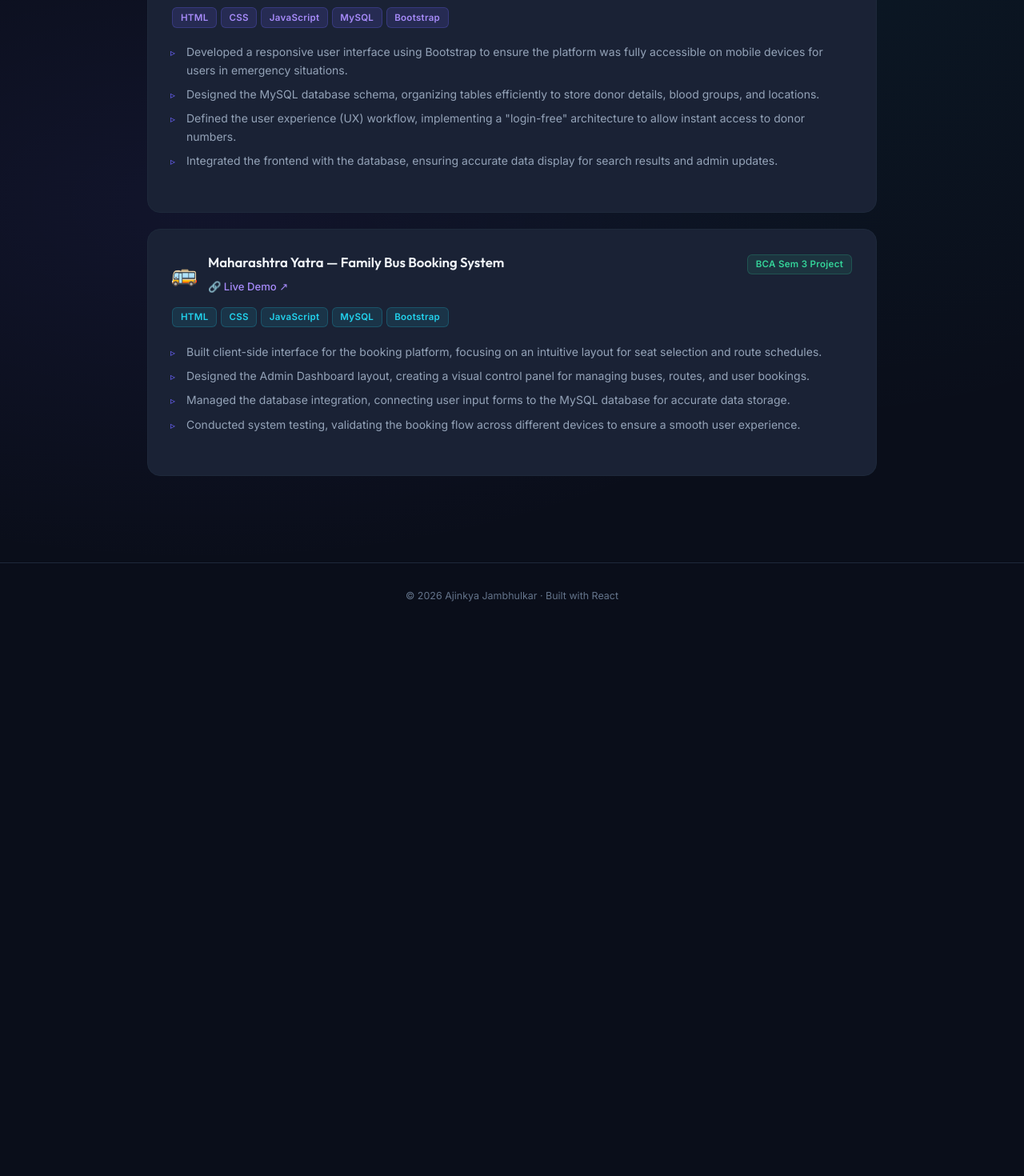
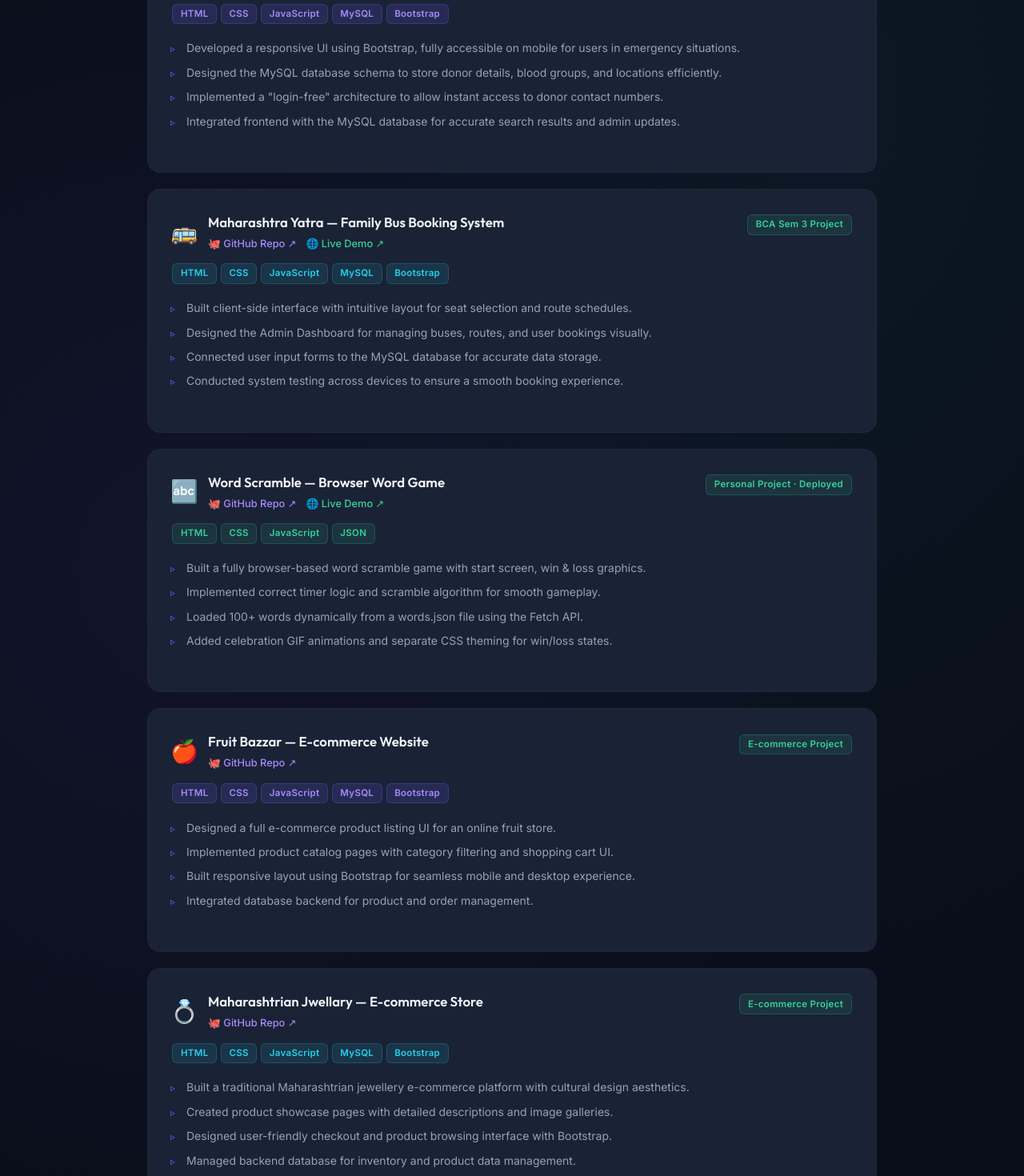
Before and after one commit to ajjuu04/my-resume, a React (Create React App) app: page /Project in a window 1280 px wide. Shown: the part 280-1750 px from the top of the page at 80% size. Before the commit the page ends 1067 px from the top, so only its background shows below. Built offline with nearby package versions, Linux system fonts and the light colour scheme.

Commit message:
Added 3 more projects - Word Scramble, Fruit Bazzar, Maharashtrian Jwellary

```diff
--- a/src/pages/Project.js
+++ b/src/pages/Project.js
@@ -4,60 +4,120 @@ function Project() {
       name: 'Bloodsearch — Blood Search Engine',
       link: 'https://github.com/ajjuu04/BloodSearch',
       linkLabel: 'GitHub Repo',
+      liveLink: null,
       tech: ['HTML', 'CSS', 'JavaScript', 'MySQL', 'Bootstrap'],
       badge: 'BCA Sem 3 Project',
       icon: '🩸',
       color: 'tag-purple',
       points: [
-        'Developed a responsive user interface using Bootstrap to ensure the platform was fully accessible on mobile devices for users in emergency situations.',
-        'Designed the MySQL database schema, organizing tables efficiently to store donor details, blood groups, and locations.',
-        'Defined the user experience (UX) workflow, implementing a "login-free" architecture to allow instant access to donor numbers.',
-        'Integrated the frontend with the database, ensuring accurate data display for search results and admin updates.',
+        'Developed a responsive UI using Bootstrap, fully accessible on mobile for users in emergency situations.',
+        'Designed the MySQL database schema to store donor details, blood groups, and locations efficiently.',
+        'Implemented a "login-free" architecture to allow instant access to donor contact numbers.',
+        'Integrated frontend with the MySQL database for accurate search results and admin updates.',
       ]
     },
     {
       name: 'Maharashtra Yatra — Family Bus Booking System',
-      link: 'https://busbooking.wuaze.com/',
-      linkLabel: 'Live Demo',
+      link: 'https://github.com/ajjuu04/maharashtrayatra',
+      linkLabel: 'GitHub Repo',
+      liveLink: 'https://busbooking.wuaze.com/',
       tech: ['HTML', 'CSS', 'JavaScript', 'MySQL', 'Bootstrap'],
       badge: 'BCA Sem 3 Project',
       icon: '🚌',
       color: 'tag-cyan',
       points: [
-        'Built client-side interface for the booking platform, focusing on an intuitive layout for seat selection and route schedules.',
-        'Designed the Admin Dashboard layout, creating a visual control panel for managing buses, routes, and user bookings.',
-        'Managed the database integration, connecting user input forms to the MySQL database for accurate data storage.',
-        'Conducted system testing, validating the booking flow across different devices to ensure a smooth user experience.',
+        'Built client-side interface with intuitive layout for seat selection and route schedules.',
+        'Designed the Admin Dashboard for managing buses, routes, and user bookings visually.',
+        'Connected user input forms to the MySQL database for accurate data storage.',
+        'Conducted system testing across devices to ensure a smooth booking experience.',
       ]
-    }
+    },
+    {
+      name: 'Word Scramble — Browser Word Game',
+      link: 'https://github.com/ajjuu04/word-scramble',
+      linkLabel: 'GitHub Repo',
+      liveLink: 'https://ajjuu04.github.io/word-scramble/',
+      tech: ['HTML', 'CSS', 'JavaScript', 'JSON'],
+      badge: 'Personal Project · Deployed',
+      icon: '🔤',
+      color: 'tag-green',
+      points: [
+        'Built a fully browser-based word scramble game with start screen, win & loss graphics.',
+        'Implemented correct timer logic and scramble algorithm for smooth gameplay.',
+        'Loaded 100+ words dynamically from a words.json file using the Fetch API.',
+        'Added celebration GIF animations and separate CSS theming for win/loss states.',
+      ]
+    },
+    {
+      name: 'Fruit Bazzar — E-commerce Website',
+      link: 'https://github.com/ajjuu04/Fruit-Bazzar-Ecommerce',
+      linkLabel: 'GitHub Repo',
+      liveLink: null,
+      tech: ['HTML', 'CSS', 'JavaScript', 'MySQL', 'Bootstrap'],
+      badge: 'E-commerce Project',
+      icon: '🍎',
+      color: 'tag-purple',
+      points: [
+        'Designed a full e-commerce product listing UI for an online fruit store.',
+        'Implemented product catalog pages with category filtering and shopping cart UI.',
+        'Built responsive layout using Bootstrap for seamless mobile and desktop experience.',
+        'Integrated database backend for product and order management.',
+      ]
+    },
+    {
+      name: 'Maharashtrian Jwellary — E-commerce Store',
+      link: 'https://github.com/ajjuu04/Maharashtrian-Jwellary-Ecommerce',
+      linkLabel: 'GitHub Repo',
+      liveLink: null,
+      tech: ['HTML', 'CSS', 'JavaScript', 'MySQL', 'Bootstrap'],
+      badge: 'E-commerce Project',
+      icon: '💍',
+      color: 'tag-cyan',
+      points: [
+        'Built a traditional Maharashtrian jewellery e-commerce platform with cultural design aesthetics.',
+        'Created product showcase pages with detailed descriptions and image galleries.',
+        'Designed user-friendly checkout and product browsing interface with Bootstrap.',
+        'Managed backend database for inventory and product data management.',
+      ]
+    },
   ];
 
   return (
     <div>
       <p className="section-title">What I've Built</p>
-      <h2 className="section-heading">Projects</h2>
+      <h2 className="section-heading">Projects <span style={{ fontSize: '1rem', color: 'var(--text-muted)', fontWeight: '400' }}>({projects.length})</span></h2>
 
       {projects.map((project, i) => (
         <div className="card" key={i}>
+          {/* Header Row */}
           <div style={{ display: 'flex', justifyContent: 'space-between', alignItems: 'flex-start', flexWrap: 'wrap', gap: '0.5rem', marginBottom: '0.75rem' }}>
             <div style={{ display: 'flex', alignItems: 'center', gap: '0.75rem' }}>
               <span style={{ fontSize: '1.75rem' }}>{project.icon}</span>
               <div>
                 <p className="card-title">{project.name}</p>
-                <a href={project.link} target="_blank" rel="noreferrer" className="accent-link" style={{ fontSize: '0.82rem' }}>
-                  🔗 {project.linkLabel} ↗
-                </a>
+                <div style={{ display: 'flex', gap: '0.75rem', flexWrap: 'wrap', marginTop: '0.2rem' }}>
+                  <a href={project.link} target="_blank" rel="noreferrer" className="accent-link" style={{ fontSize: '0.8rem' }}>
+                    🐙 {project.linkLabel} ↗
+                  </a>
+                  {project.liveLink && (
+                    <a href={project.liveLink} target="_blank" rel="noreferrer" className="accent-link" style={{ fontSize: '0.8rem', color: 'var(--accent-green)' }}>
+                      🌐 Live Demo ↗
+                    </a>
+                  )}
+                </div>
               </div>
             </div>
-            <span className="tag tag-green">{project.badge}</span>
+            <span className="tag tag-green" style={{ flexShrink: 0 }}>{project.badge}</span>
           </div>
 
+          {/* Tech Stack */}
           <div style={{ marginBottom: '1rem' }}>
             {project.tech.map(t => (
               <span key={t} className={`tag ${project.color}`}>{t}</span>
             ))}
           </div>
 
+          {/* Bullet Points */}
           <ul className="styled-list">
             {project.points.map((point, j) => (
               <li key={j}>{point}</li>
```
